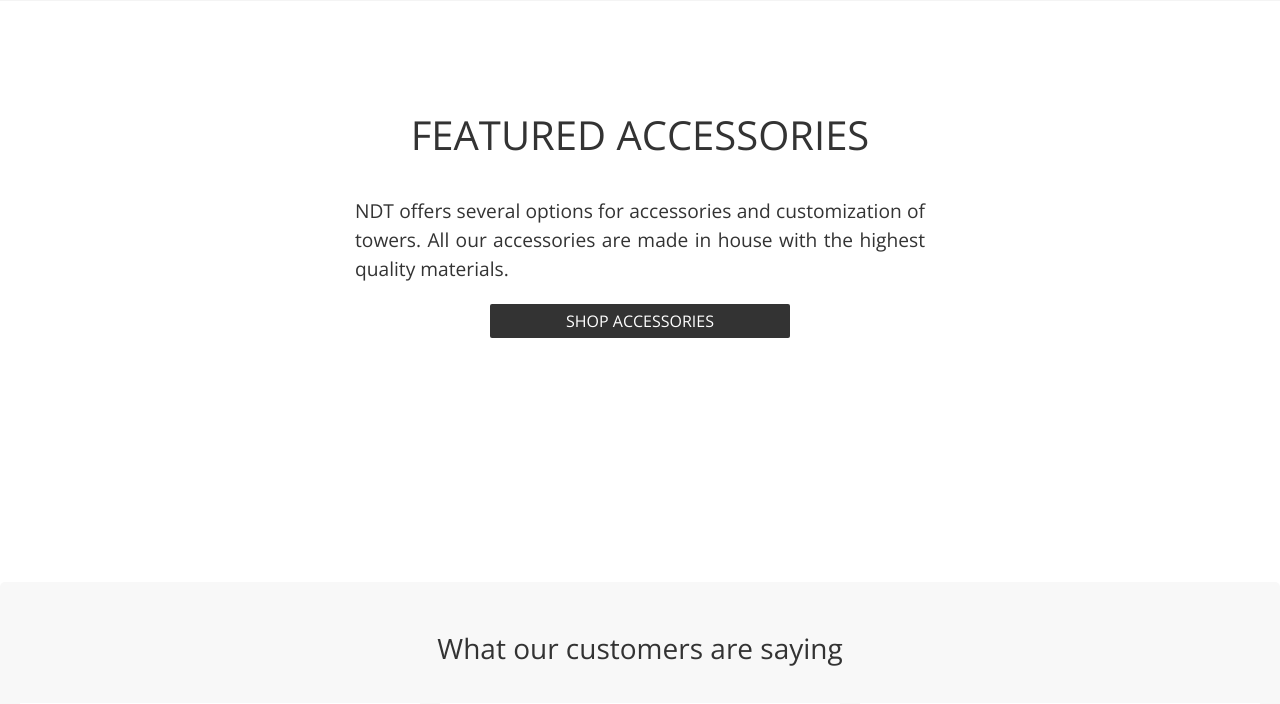
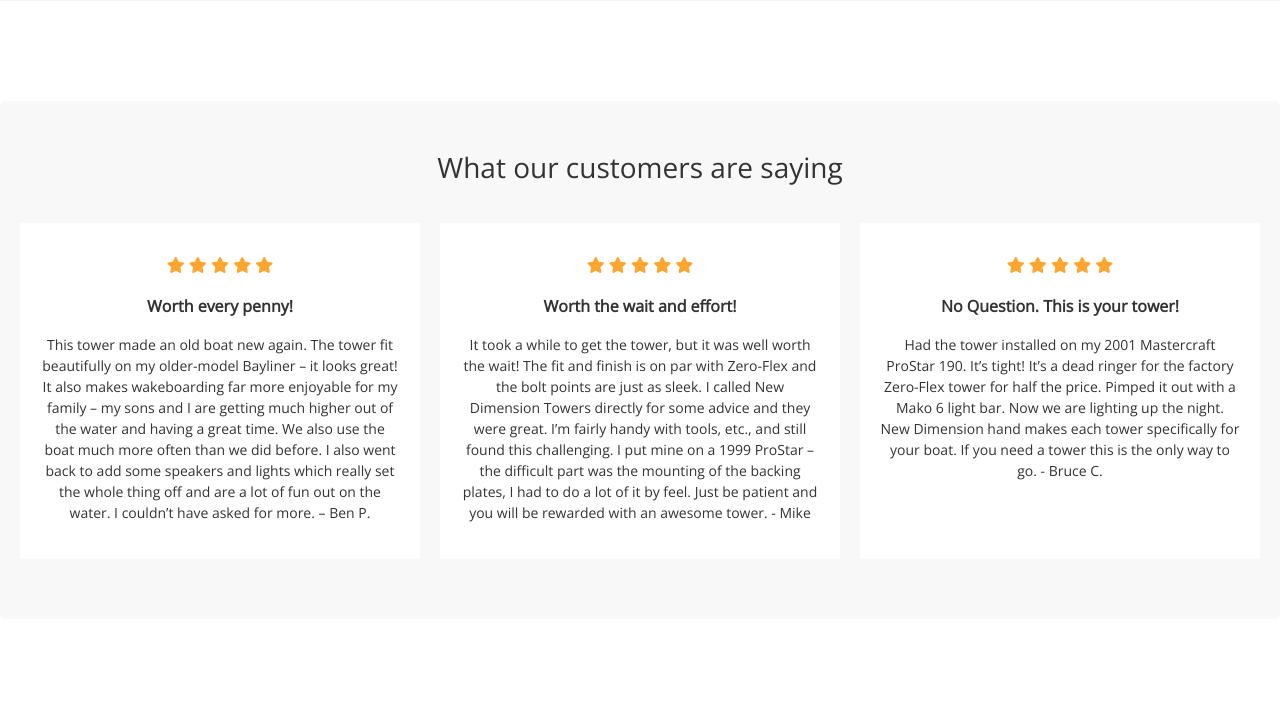
Before and after one commit to nick0121/ndt_web, a Django app: page /biminis in a window 1280 px wide. Shown: the part 1615-2319 px from the top of the page. Run offline with Django 3.2, Linux system fonts and the light colour scheme; data that the repository does not hold is empty; some libraries are stand-ins or nearby versions.

Commit message:
removed accessories from bimini page temporarily

```diff
--- a/pages/views.py
+++ b/pages/views.py
@@ -67,13 +67,12 @@
 
 ############################################################# BIMINIS VIEWS ############################################
 def biminis(request):
-    products = Products.objects.filter(images__manufacturer="ndt")
+    # products = Products.objects.filter(images__manufacturer="ndt")
 
     form = SearchForm()
 
     context = {
         'form': form,
-        'products': products,
     }
 
     return render(request, 'pages/biminis.html', context)
--- a/templates/pages/biminis.html
+++ b/templates/pages/biminis.html
@@ -164,7 +164,7 @@
 
     <!--End temp section-->
     <!----------------ACCESORIES INFORMATION----------------------------->
-    <section class="accessories" id="accessories">
+    <!-- <section class="accessories" id="accessories">
         <div class="accessories-wrapper">
             <h2 class="options">Featured accessories</h2>
             <p>NDT offers several options for accessories and customization of towers. All our accessories are made in house with the highest quality materials.</p>
@@ -189,9 +189,8 @@
                     <div class="swiper-button-next"></div>
                 </div>
             </div>
-            <!-- <div class="spacer"></div> -->
         </div>
-    </section>
+    </section> -->
 
 
     <div class="spacer-small" id="reviews"></div>
```
